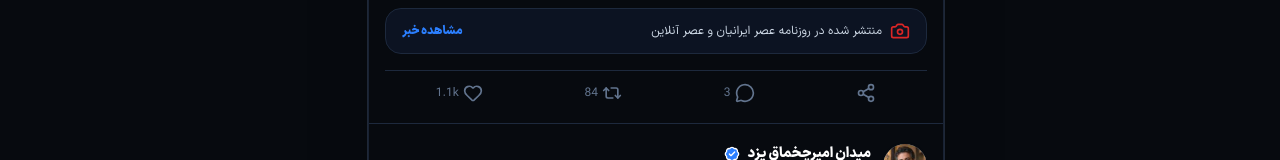
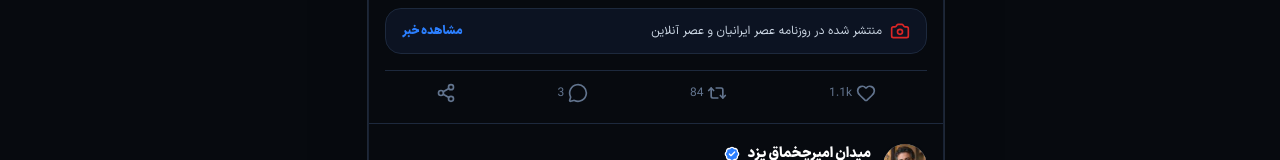
Before and after one commit to mohammad-mohammad-soltani/meydan, a Next.js app: page /home in a window 1280 px wide. Shown: the part 478-638 px from the top of the page. Built offline with nearby package versions, Linux system fonts and the light colour scheme.

Commit message:
fix(feed): reverse post action order

```diff
--- a/features/feed/components/PostActions.tsx
+++ b/features/feed/components/PostActions.tsx
@@ -17,7 +17,7 @@ const formatCount = (value: number) => value >= 1000 ? (value / 1000).toFixed(1)
 
 export function PostActions({ postId, likes, comments, reposts, liked, reposted, onLike, onRepost, onShare }: PostActionsProps) {
   return (
-    <div className="mt-4 flex items-center justify-around border-t border-slate-100 pt-3 text-slate-400 dark:border-slate-800 dark:text-slate-500">
+    <div className="mt-4 flex flex-row-reverse items-center justify-around border-t border-slate-100 pt-3 text-slate-400 dark:border-slate-800 dark:text-slate-500">
       <button type="button" onClick={onShare} aria-label="اشتراک‌گذاری روایت" className="transition hover:text-brand-red"><Share2 className="h-5 w-5" /></button>
       <Link href={"/posts/" + postId} aria-label="مشاهده نظرها" className="inline-flex items-center gap-1 transition hover:text-brand-red"><MessageCircle className="h-5 w-5" /><span className="text-xs">{comments}</span></Link>
       <button type="button" onClick={onRepost} aria-pressed={reposted} className={"inline-flex items-center gap-1 transition " + (reposted ? "text-emerald-500" : "hover:text-emerald-500")}><Repeat2 className="h-5 w-5" /><span className="text-xs">{reposts}</span></button>
```
